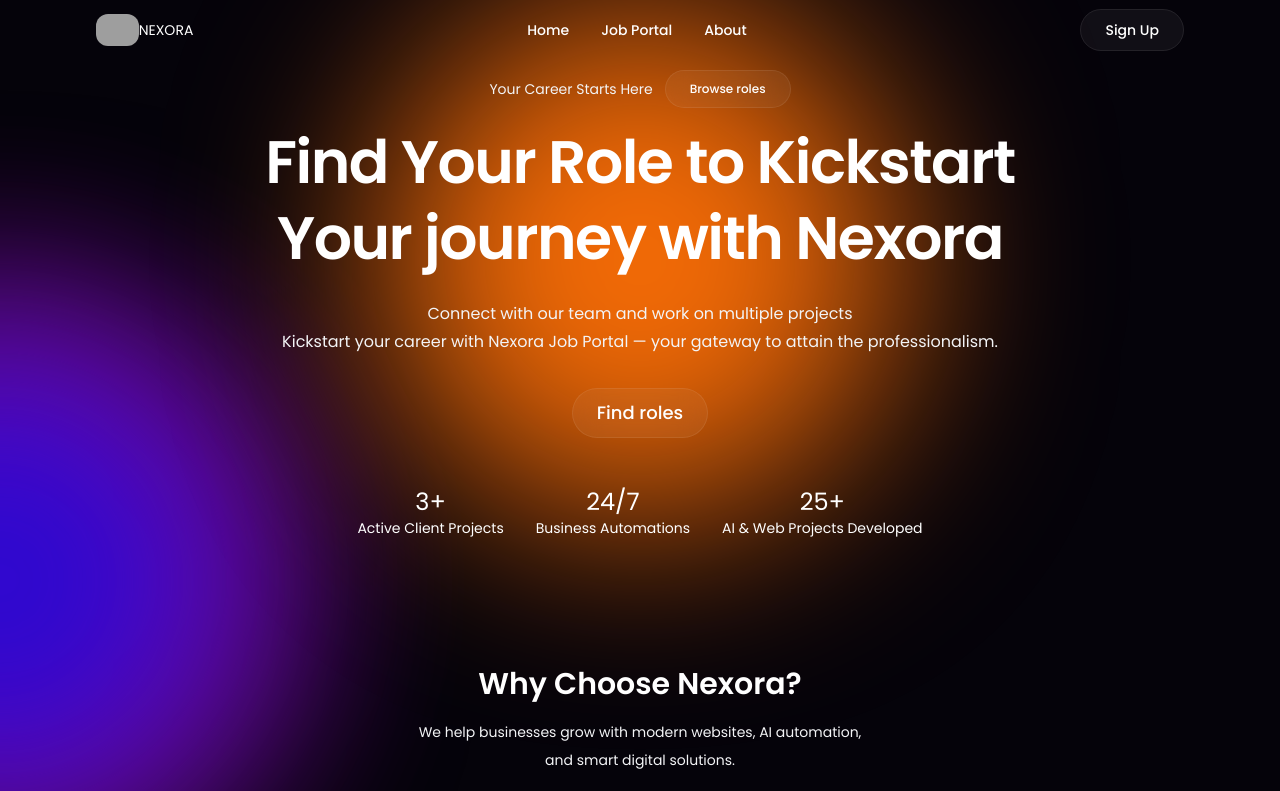
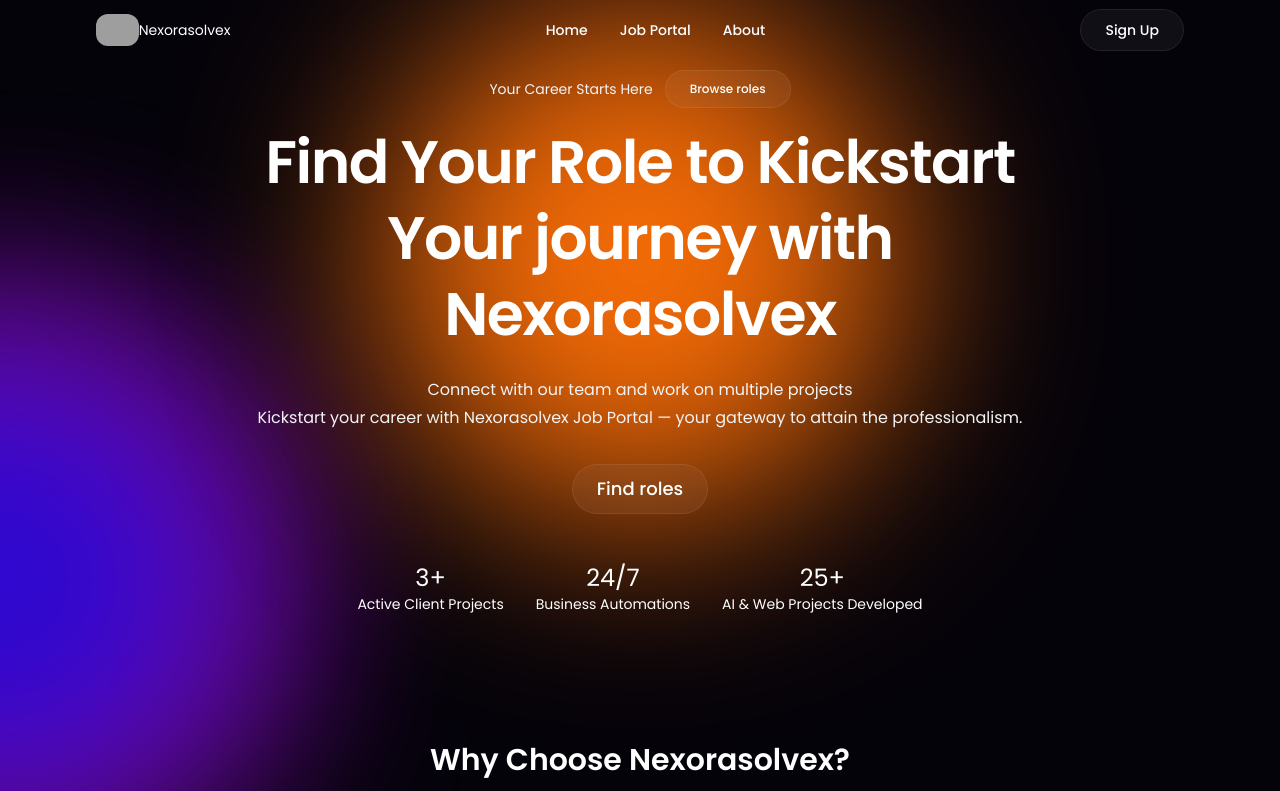
Before and after one commit to muhammadirtizakhan/Nexora-Job-Portal, a website with bundled scripts: page public/index.html in a window 1280 px wide. Shown: the top 791 px of the page. Built offline with nearby package versions, Linux system fonts and the light colour scheme; grey boxes are pictures that could not be loaded; a script that the page names is missing.

Commit message:
Update index.html

```diff
--- a/public/index.html
+++ b/public/index.html
@@ -3,31 +3,31 @@
 <head>
     <meta charset="UTF-8" />
     <meta name="viewport" content="width=device-width, initial-scale=1.0" />
-   <title>Nexora Job Portal | Find Roles & Internships in Karachi</title>
-<meta name="description" content="Nexora Job Portal — Find tech roles, internships & freelance projects in Karachi. Apply for web development, AI, and digital solutions opportunities.">
+   <title>Nexorasolvex Job Portal | Find Roles & Internships in Karachi</title>
+<meta name="description" content="Nexorasolvex Job Portal — Find tech roles, internships & freelance projects in Karachi. Apply for web development, AI, and digital solutions opportunities.">
 <meta name="robots" content="index, follow">
 <link rel="canonical" href="https://nexora-job-portal.vercel.app/">
 
-<meta property="og:title" content="Nexora Job Portal | Find Roles in Karachi">
-<meta property="og:description" content="Apply for web dev, AI & digital roles at Nexora. Karachi-based startup hiring now.">
+<meta property="og:title" content="Nexorasolvex Job Portal | Find Roles in Karachi">
+<meta property="og:description" content="Apply for web dev, AI & digital roles at Nexorasolvex. Karachi-based startup hiring now.">
 <meta property="og:url" content="https://nexora-job-portal.vercel.app/">
 <meta property="og:type" content="website">
 
 <meta name="twitter:card" content="summary_large_image">
-<meta name="twitter:title" content="Nexora Job Portal | Find Roles in Karachi">
-<meta name="twitter:description" content="Apply for web dev, AI & digital roles at Nexora.">
+<meta name="twitter:title" content="Nexorasolvex Job Portal | Find Roles in Karachi">
+<meta name="twitter:description" content="Apply for web dev, AI & digital roles at Nexorasolvex.">
 
 <script type="application/ld+json">
 {
   "@context": "https://schema.org",
   "@type": "WebPage",
-  "name": "Nexora Job Portal",
-  "description": "Find tech roles and internships at Nexora, a Karachi-based AI startup.",
+  "name": "Nexorasolvex Job Portal",
+  "description": "Find tech roles and internships at Nexorasolvex, a Karachi-based AI startup.",
   "url": "https://nexora-job-portal.vercel.app/"
 }
 </script>
     <link rel="stylesheet" href="./style.css" />
-<link rel="icon" href="https://res.cloudinary.com/djaonuvzx/image/upload/v1790244415/ChatGPT_Image_Sep_24_2026_03_06_36_PM_qgkrhw.png" />
+<link rel="icon" type="image/png" href="https://res.cloudinary.com/djaonuvzx/image/upload/v1792847142/favicon_1_zj4t2s.png" />
     <link href="https://fonts.googleapis.com/css2?family=Poppins:wght@400;500;600;700;800&display=swap" rel="stylesheet" />
 </head>
 <body>
@@ -43,8 +43,8 @@
 <nav id="navbar" class="fixed top-0 z-50 flex w-full items-center justify-between px-4 py-3.5 md:px-16 lg:px-24 transition-all duration-300" style="background: transparent;">
     <!-- Logo -->
     <div class="flex-shrink-0 flex items-center gap-2.5">
-        <img src="https://res.cloudinary.com/djaonuvzx/image/upload/v1790244415/ChatGPT_Image_Sep_24_2026_03_06_36_PM_qgkrhw.png" alt="Nexora Logo" class="w-8 h-8 rounded-xl object-cover shadow-lg shadow-purple-500/30" />
-        <a href="#" class="nav-link text-xl font-bold bg-gradient-to-r from-pink-500 via-purple-500 to-orange-500 bg-clip-text text-transparent tracking-wide" data-page="home">NEXORA</a>
+        <img src="https://res.cloudinary.com/djaonuvzx/image/upload/v1790411296/ChatGPT_Image_Sep_24_2026_03_06_36_PM_qgkrhw_j9elz2.png" alt="Nexorasolvex Logo" class="w-8 h-8 rounded-xl object-cover shadow-lg shadow-purple-500/30" />
+        <a href="#" class="nav-link text-xl font-bold bg-gradient-to-r from-pink-500 via-purple-500 to-orange-500 bg-clip-text text-transparent tracking-wide" data-page="home">Nexorasolvex</a>
     </div>
 
     <!-- Navigation Links - Center -->
@@ -107,11 +107,11 @@
             </div>
             <h1 class="text-center text-4xl/13 md:text-6xl/19 mt-4 font-semibold tracking-tight max-w-3xl">
                 Find Your Role to Kickstart Your journey with
-                <span class="bg-gradient-to-r from-pink-500 via-purple-500 to-orange-500 bg-clip-text text-transparent">Nexora</span>
+                <span class="bg-gradient-to-r from-pink-500 via-purple-500 to-orange-500 bg-clip-text text-transparent">Nexorasolvex</span>
             </h1>
             <div class="text-center max-w-2xl mx-auto mt-6 space-y-2">
                 <p class="text-gray-100 text-base/7">Connect with our team and work on multiple projects</p>
-                <p class="text-gray-100 text-base/7">Kickstart your career with Nexora Job Portal — your gateway to attain the professionalism.</p>
+                <p class="text-gray-100 text-base/7">Kickstart your career with Nexorasolvex Job Portal — your gateway to attain the professionalism.</p>
             </div>
             <div class="flex justify-center mt-8">
                 <button class="btn glass py-4 px-12 text-lg font-semibold hover:scale-105 transition duration-300 open-job-portal">Find roles</button>
@@ -125,7 +125,7 @@
 
         <section class="mt-32">
             <div class="text-center">
-                <h2 class="text-3xl font-semibold max-w-lg mx-auto mt-4 text-white">Why Choose Nexora?</h2>
+                <h2 class="text-3xl font-semibold max-w-lg mx-auto mt-4 text-white">Why Choose Nexorasolvex?</h2>
                 <p class="mt-4 text-center text-sm/7 text-gray-100 max-w-md mx-auto">We help businesses grow with modern websites, AI automation, and smart digital solutions.</p>
             </div>
             <div class="flex flex-wrap items-center justify-center gap-6 mt-10 px-6">
@@ -157,7 +157,7 @@
                     <img src="/assets/workflow1.png" alt="step" class="flex-1 h-auto w-full max-w-sm rounded-2xl" onerror="this.src='https://placehold.co/400x300/1a1635/white?text=Create+Profile'"/>
                     <div class="flex-1 flex flex-col gap-6 md:px-6 max-w-md">
                         <h3 class="text-2xl font-medium text-white">Create Your Profile</h3>
-                        <p class="text-gray-100 text-sm/6 pb-2">Go to nexora official website Sign up and build your Nexora profile and then click on the Find role options it navigate you to the portal where you find your role</p>
+                        <p class="text-gray-100 text-sm/6 pb-2">Go to Nexorasolvex official website Sign up and build your Nexorasolvex profile and then click on the Find role options it navigate you to the portal where you find your role</p>
 <a href="#" class="flex items-center gap-2 text-gray-300 hover:text-white transition open-job-portal">Learn More →</a>
                     </div>
                 </div>
@@ -183,7 +183,7 @@
         <section id="meet-team" class="mt-32 flex flex-col items-center">
             <div class="text-center">
                 <h2 class="text-3xl font-semibold max-w-lg mx-auto mt-4 text-white">Meet Our Team</h2>
-                <p class="mt-4 text-center text-sm/7 text-gray-100 max-w-md mx-auto">The brilliant minds behind Nexora</p>
+                <p class="mt-4 text-center text-sm/7 text-gray-100 max-w-md mx-auto">The brilliant minds behind Nexorasolvex</p>
             </div>
             <div class="mt-12 grid grid-cols-1 gap-6 md:grid-cols-2 lg:grid-cols-3">
                 <div class="w-full max-w-88 space-y-5 rounded-lg glass p-5 transition-all duration-300 hover:-translate-y-1"><div class="flex items-center justify-between"><p class="font-medium text-sm">co founder, CEO ,CTO</p><img class="size-10 rounded-full object-cover" src="https://images.unsplash.com/photo-1633332755192-727a05c4013d?q=80&w=200" alt="Hammad" /></div><p class="line-clamp-3 text-sm">The idea behind this startup us that to spread digitalism accross pakistan and start a new era of innovation.</p><p class="text-gray-300 text-sm">Muhmmad irtiza khan</p></div>
@@ -205,7 +205,7 @@
 
         <div class="flex flex-col max-w-5xl px-4 mt-40 mx-auto items-center justify-center text-center py-16 rounded-xl glass">
             <h2 class="text-2xl md:text-4xl font-medium mt-2">Ready to Start Your Journey?</h2>
-            <p class="mt-4 text-sm/7 max-w-md text-gray-300">Join thousands of successful candidates who found their dream jobs through Nexora.</p>
+            <p class="mt-4 text-sm/7 max-w-md text-gray-300">Join thousands of successful candidates who found their dream jobs through Nexorasolvex.</p>
             <button class="btn glass flex items-center gap-2 mt-8 open-job-portal">
                 Get Started Now
                 <svg width="24" height="24" viewBox="0 0 24 24" fill="none" stroke="currentColor" stroke-width="2"><path d="M5 12h14"/><path d="m12 5 7 7-7 7"/></svg>
@@ -258,7 +258,7 @@
 
 <!-- FOOTER -->
 <footer class="flex flex-col items-center px-4 md:px-16 lg:px-24 justify-center w-full pt-16 mt-20 glass border-0">
-    <h2 class="text-2xl font-bold bg-gradient-to-r from-pink-500 via-purple-500 to-orange-500 bg-clip-text text-transparent">NEXORA</h2>
+    <h2 class="text-2xl font-bold bg-gradient-to-r from-pink-500 via-purple-500 to-orange-500 bg-clip-text text-transparent">Nexorasolvex</h2>
     <div class="flex flex-wrap items-center justify-center gap-8 py-8">
         <a href="#" class="nav-link transition hover:text-gray-300" data-page="home">Home</a>
         <a href="#" class="nav-link transition hover:text-gray-300" data-page="jobportal">Job Portal</a>
@@ -295,7 +295,7 @@
     <hr class="w-full border-white/20 mt-6" />
     <div class="flex flex-col md:flex-row items-center w-full justify-between gap-4 py-4">
         <p class="text-gray-400 text-sm">Be ready to groom your skills</p>
-        <p class="text-gray-500 text-sm">Copyright © 2026 <span class="bg-gradient-to-r from-pink-500 via-purple-500 to-orange-500 bg-clip-text text-transparent font-semibold">NEXORA</span>. All rights reserved.</p>
+        <p class="text-gray-500 text-sm">Copyright © 2026 <span class="bg-gradient-to-r from-pink-500 via-purple-500 to-orange-500 bg-clip-text text-transparent font-semibold">Nexorasolvex</span>. All rights reserved.</p>
     </div>
 </footer>
 <!-- PROFILE MODAL -->
@@ -310,7 +310,7 @@
                 <svg width="20" height="20" viewBox="0 0 24 24" fill="none" stroke="white" stroke-width="1.8"><circle cx="12" cy="8" r="4"/><path d="M20 21a8 8 0 1 0-16 0"/></svg>
             </div>
             <div class="nx-brand">Account Settings</div>
-            <div class="nx-brand-sub">Manage your Nexora profile</div>
+            <div class="nx-brand-sub">Manage your Nexorasolvex profile</div>
 
             <div class="nx-tabs">
                 <div class="nx-tab-pill" id="profileTabPill"></div>
@@ -369,8 +369,8 @@
         <div class="nx-modal-glow"></div>
         <div class="nx-card">
             <button id="closeModal" class="nx-close"><svg width="14" height="14" viewBox="0 0 24 24" fill="none" stroke="currentColor" stroke-width="2.5"><path d="M18 6 6 18"/><path d="m6 6 12 12"/></svg></button>
-            <img src="https://res.cloudinary.com/djaonuvzx/image/upload/v1790244415/ChatGPT_Image_Sep_24_2026_03_06_36_PM_qgkrhw.png" alt="Nexora Logo" class="w-10 h-10 mx-auto rounded-xl object-cover shadow-lg shadow-purple-500/30 mb-2" />
-            <div class="nx-brand">NEXORA</div>
+            <img src="https://res.cloudinary.com/djaonuvzx/image/upload/v1790411296/ChatGPT_Image_Sep_24_2026_03_06_36_PM_qgkrhw_j9elz2.png" alt="Nexorasolvex Logo" class="w-10 h-10 mx-auto rounded-xl object-cover shadow-lg shadow-purple-500/30 mb-2" />
+            <div class="nx-brand">Nexorasolvex</div>
             <div class="nx-brand-sub">Your gateway to professional success</div>
             <div class="nx-tabs">
                 <div class="nx-tab-pill" id="nxTabPill"></div>
```
